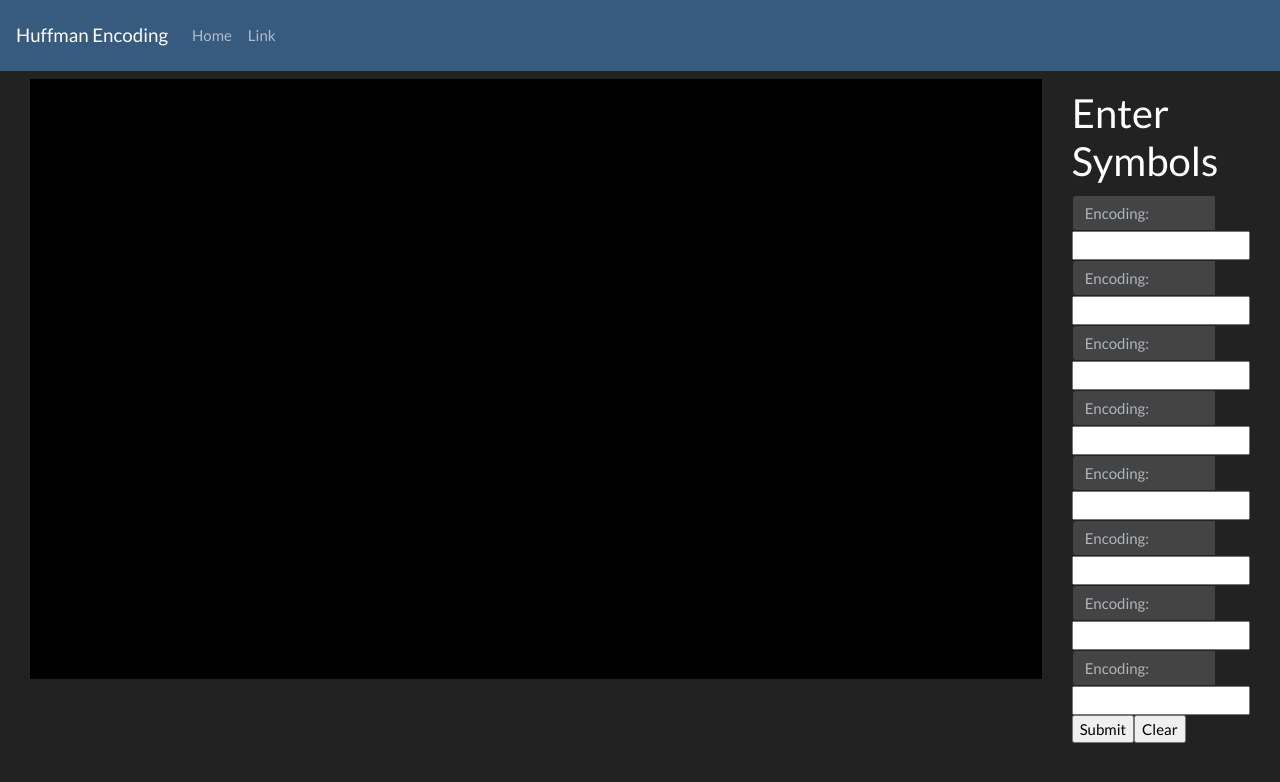
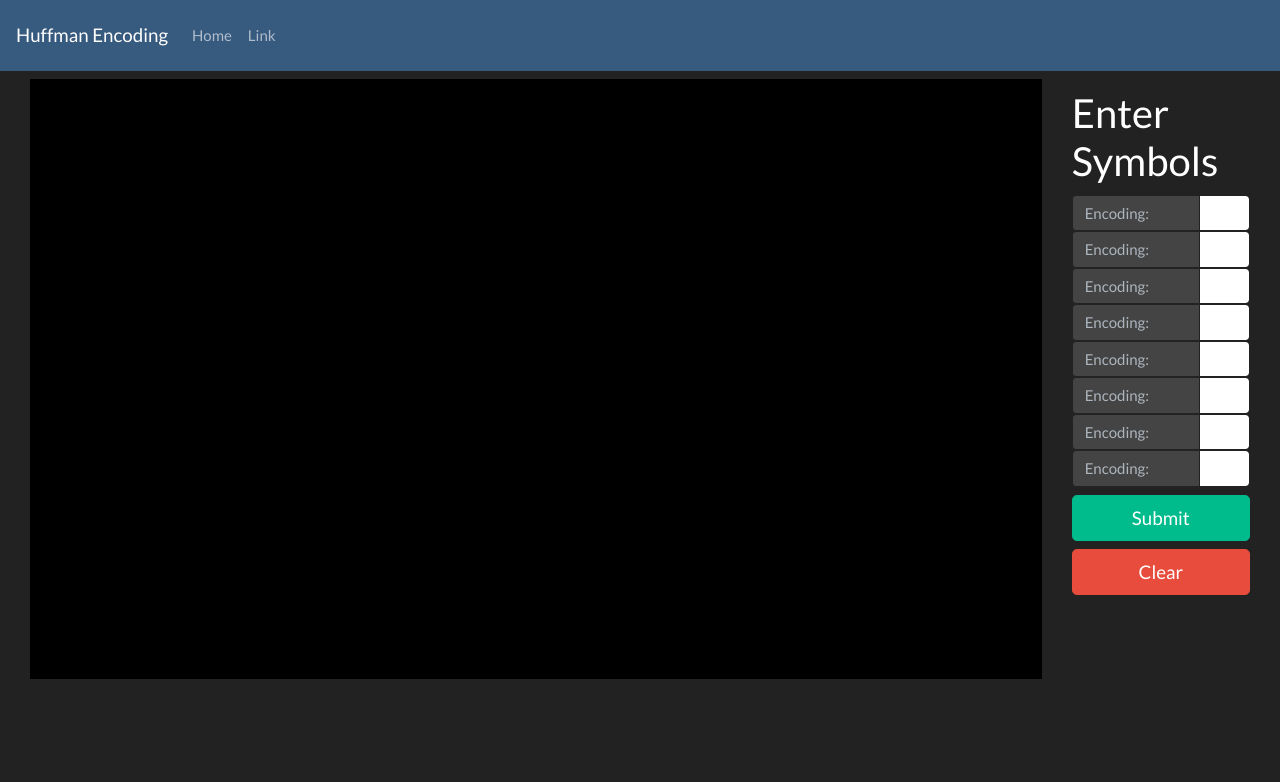
Before and after one commit to V-Wong/Huffman-Encoding, a React (Create React App) app: page / in a window 1280 px wide. Shown: the top 782 px of the page. Built offline with nearby package versions, Linux system fonts and the light colour scheme.

Commit message:
Improve styling of input elements

```diff
--- a/src/huffman/HuffmanPanel.tsx
+++ b/src/huffman/HuffmanPanel.tsx
@@ -1,5 +1,5 @@
 import React, { useEffect, useState, useRef } from "react";
-import { Container, Row, Col, InputGroup } from "react-bootstrap";
+import { Container, Row, Col, InputGroup,  Button, FormControl } from "react-bootstrap";
 
 import Canvas from "./Canvas";
 import { SquareNode } from "./nodeClasses";
@@ -36,20 +36,34 @@ function HuffmanPanel() {
                 <InputGroup.Prepend
                   onMouseOver={() => setSelectedEncoding(encodings[i])}
                 >
-                  <span className="input-group-text" style={{ width: "9rem" }}>
+                  <InputGroup.Text style={{width: "8rem"}}>
                     Encoding: {encodings[i]}
-                  </span>
+                  </InputGroup.Text>
                 </InputGroup.Prepend>
-                <input
-                  type="text"
+                <FormControl
                   onChange={e => inputs[i] = parseFloat(e.target.value)}
                 />
               </InputGroup>
             ))
           }
           <div className="buttons-container">
-            <input type="button" value="Submit" onClick={e => { e.preventDefault(); handleSubmit() }} />
-            <input type="button" value="Clear" />
+            <Button
+              variant="success"
+              size="lg"
+              block
+              style={{marginTop: "1vh"}}
+              onClick={e => { e.preventDefault(); handleSubmit() }}
+            >
+              Submit
+            </Button>
+            <Button
+              variant="danger"
+              size="lg"
+              block
+              style={{marginTop: "1vh"}}
+            >
+              Clear
+            </Button>
           </div>
         </Col>
       </Row>
```
